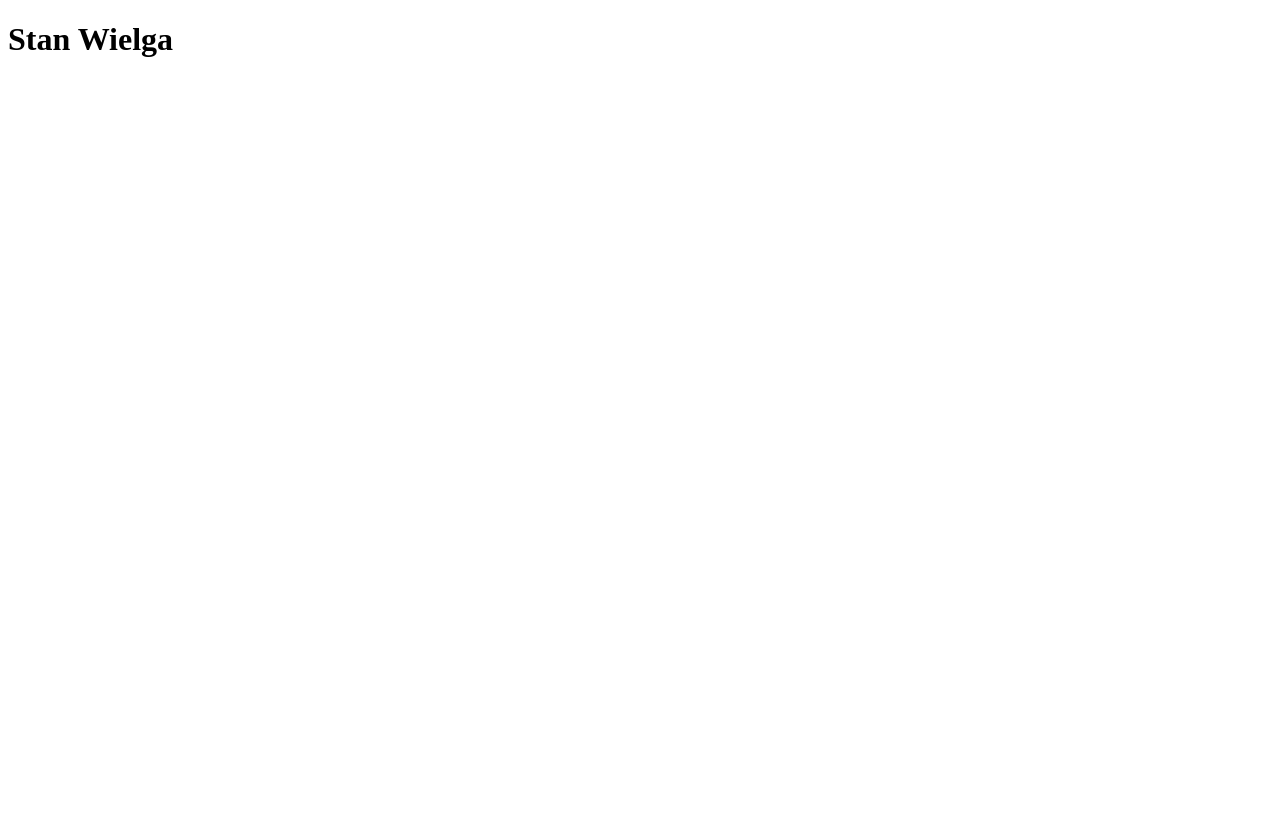
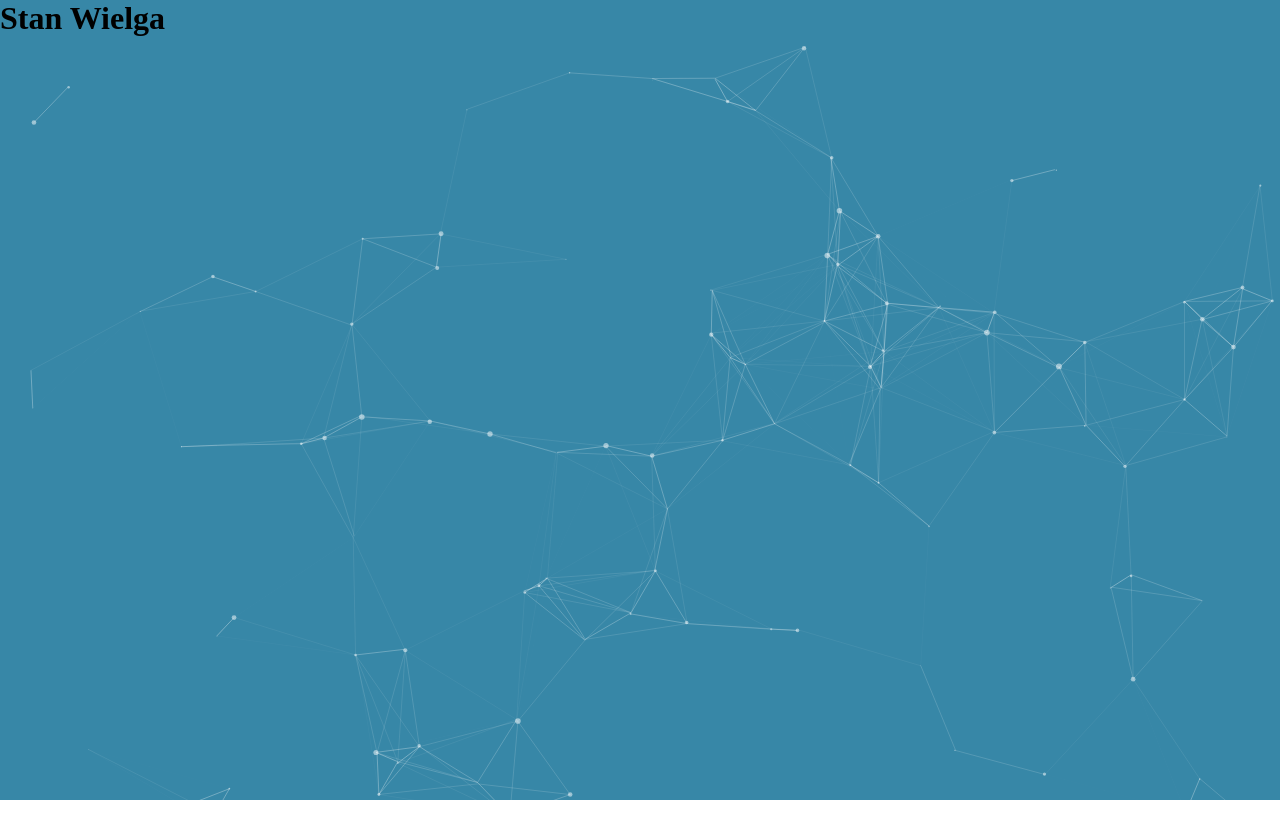
Before and after one commit to sliceking/stanwielga.com, a plain HTML site: page public/index.html in a window 1280 px wide. Before the commit the page ends 800 px from the top, so only its background shows below. Drawn offline with Linux system fonts and the light colour scheme.

Commit message:
doing some silly particles stuff

```diff
--- a/public/index.html
+++ b/public/index.html
@@ -4,8 +4,29 @@
   <meta charset="UTF-8">
   <meta name="viewport" content="width=device-width, initial-scale=1.0">
   <title>Stan Wielga</title>
+  <style>
+    body {
+      margin: 0;
+    }
+    h1 {
+      margin: 0;
+    }
+    #particles-js {
+      width: 100vw;
+      height: 100vh;
+      background-color: #3787a7;
+    }
+  </style>
+  <script src="particles.min.js"></script>
+  <script>
+    particlesJS.load('particles-js', 'particles.json', function() {
+      console.log('callback - particles.js config loaded');
+    });
+  </script>
 </head>
 <body>
-  <h1>Stan Wielga</h1>
+  <div id="particles-js">
+    <h1>Stan Wielga</h1>
+  </div>
 </body>
 </html>
--- /dev/null
+++ b/public/particles.json
@@ -0,0 +1,110 @@
+{
+  "particles": {
+    "number": {
+      "value": 80,
+      "density": {
+        "enable": true,
+        "value_area": 800
+      }
+    },
+    "color": {
+      "value": "#ffffff"
+    },
+    "shape": {
+      "type": "circle",
+      "stroke": {
+        "width": 0,
+        "color": "#000000"
+      },
+      "polygon": {
+        "nb_sides": 5
+      },
+      "image": {
+        "src": "img/github.svg",
+        "width": 100,
+        "height": 100
+      }
+    },
+    "opacity": {
+      "value": 0.5,
+      "random": false,
+      "anim": {
+        "enable": false,
+        "speed": 1,
+        "opacity_min": 0.1,
+        "sync": false
+      }
+    },
+    "size": {
+      "value": 3,
+      "random": true,
+      "anim": {
+        "enable": false,
+        "speed": 40,
+        "size_min": 0.1,
+        "sync": false
+      }
+    },
+    "line_linked": {
+      "enable": true,
+      "distance": 150,
+      "color": "#ffffff",
+      "opacity": 0.4,
+      "width": 1
+    },
+    "move": {
+      "enable": true,
+      "speed": 6,
+      "direction": "none",
+      "random": false,
+      "straight": false,
+      "out_mode": "out",
+      "bounce": false,
+      "attract": {
+        "enable": false,
+        "rotateX": 600,
+        "rotateY": 1200
+      }
+    }
+  },
+  "interactivity": {
+    "detect_on": "canvas",
+    "events": {
+      "onhover": {
+        "enable": true,
+        "mode": "repulse"
+      },
+      "onclick": {
+        "enable": true,
+        "mode": "push"
+      },
+      "resize": true
+    },
+    "modes": {
+      "grab": {
+        "distance": 400,
+        "line_linked": {
+          "opacity": 1
+        }
+      },
+      "bubble": {
+        "distance": 400,
+        "size": 40,
+        "duration": 2,
+        "opacity": 8,
+        "speed": 3
+      },
+      "repulse": {
+        "distance": 200,
+        "duration": 0.4
+      },
+      "push": {
+        "particles_nb": 4
+      },
+      "remove": {
+        "particles_nb": 2
+      }
+    }
+  },
+  "retina_detect": true
+}
```
Also changed, not shown: public/particles.min.js (added), 1 other file.
